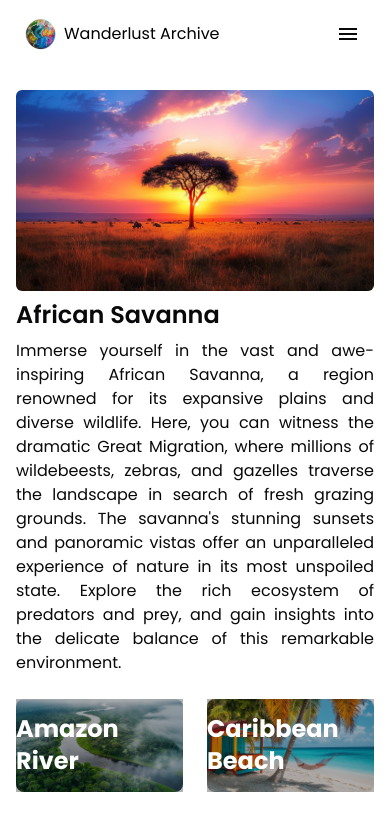
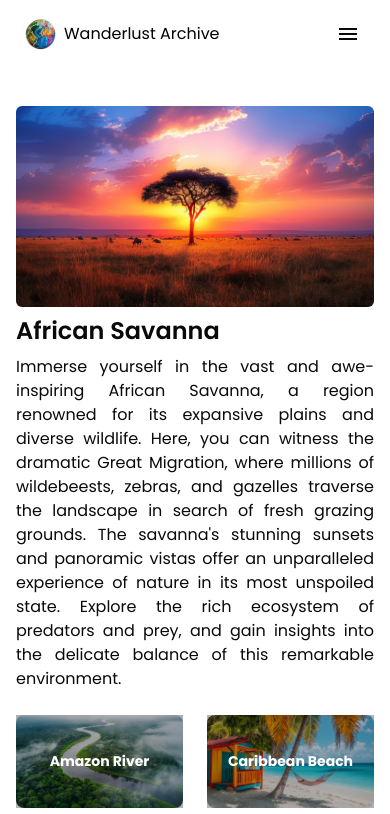
Before and after one commit to Ravsst2004/wanderlust-archive, a React (Vite) app: page /destinations/1 in a window 390 px wide. Shown: the top 814 px of the page. Built offline with nearby package versions, Linux system fonts and the light colour scheme; a web font is replaced by a local one.

Commit message:
Minor change: animation in detail daestination

```diff
--- a/src/components/layouts/Navbar.tsx
+++ b/src/components/layouts/Navbar.tsx
@@ -3,6 +3,7 @@ import logo from "../../assets/Wanderlust Archive.png";
 import MobileMenu from "./MobileMenu";
 import { useEffect, useState } from "react";
 import DesktopMenu from "./DesktopMenu";
+import { Link } from "react-router-dom";
 
 interface LinkMenuItem {
   name: string;
@@ -59,6 +60,7 @@ const Navbar = () => {
             alt="Wanderlust Archive Logo"
             className="w-8 md:w-12"
           />
+          <Link to="/">
             <h1
               className={`text-base md:text-xl lg:text-2xl ${
                 isScrolled || blockLink.includes(currentPath)
@@ -68,6 +70,7 @@ const Navbar = () => {
             >
               Wanderlust Archive
             </h1>
+          </Link>
         </div>
         <div className="text-2xl cursor-pointer">
           <div
--- a/src/components/ui/DetailDestination.tsx
+++ b/src/components/ui/DetailDestination.tsx
@@ -21,7 +21,7 @@ const DetailDestination = () => {
     []
   );
   const refDestination = useRef(null);
-  const isInViewDestination = useInView(refDestination, { once: true });
+  const isInViewDestination = useInView(refDestination);
   const navigate = useNavigate();
 
   const handleNavigate = (destinationId: number) => {
@@ -42,10 +42,15 @@ const DetailDestination = () => {
 
   return (
     <Layout>
-      <section className="mt-16">
+      <section className="max-w-7xl mx-auto mt-20" ref={refDestination}>
         <div className="flex flex-col justify-center items-center md:items-start md:flex-row gap-6 py-6 px-4">
           {destination && (
-            <div className="md:w-[70%] gap-4">
+            <motion.div
+              initial={{ y: -500 }}
+              animate={{ y: 0 }}
+              transition={{ duration: 1 }}
+              className="md:w-[70%] gap-4"
+            >
               <img
                 src={destination.image}
                 alt={destination.name}
@@ -55,13 +60,10 @@ const DetailDestination = () => {
                 {destination.name}
               </h1>
               <p className="text-justify">{destination.description}</p>
-            </div>
+            </motion.div>
           )}
 
-          <div
-            className="md:w-[30%] grid grid-cols-2 md:grid-cols-1 gap-6"
-            ref={refDestination}
-          >
+          <div className="md:w-[30%] grid grid-cols-2 md:grid-cols-1 gap-6">
             {newDestinationData.slice(0, 6).map((destination, index) => (
               <div
                 key={destination.id}
@@ -78,7 +80,7 @@ const DetailDestination = () => {
                 >
                   <div className="absolute inset-0 bg-black opacity-30 group-hover:opacity-0" />
                   <h1
-                    className={`absolute inset-0 flex items-center justify-center text-white text-2xl font-bold group-hover:scale-0 transition-transform ease-in duration-200`}
+                    className={`absolute text-sm sm:text-lg xl:text-2xl inset-0 flex items-center justify-center text-white font-bold group-hover:scale-0 transition-transform ease-in duration-200`}
                   >
                     {destination.name}
                   </h1>
--- a/src/pages/Destinations.tsx
+++ b/src/pages/Destinations.tsx
@@ -30,7 +30,7 @@ const Destinations = () => {
                 >
                   <div className="absolute inset-0 bg-black opacity-30 group-hover:opacity-0" />
                   <h1
-                    className={`absolute inset-0 flex items-center justify-center text-white text-2xl font-bold group-hover:scale-0 transition-transform ease-in duration-200`}
+                    className={`absolute text-lg md:text-2xl inset-0 flex items-center justify-center text-white font-bold group-hover:scale-0 transition-transform ease-in duration-200`}
                   >
                     {destination.name}
                   </h1>
--- a/src/pages/Home.tsx
+++ b/src/pages/Home.tsx
@@ -181,7 +181,7 @@ const ThirdSection = () => {
               >
                 <div className="absolute inset-0 bg-black opacity-30 group-hover:opacity-0" />
                 <h1
-                  className={`absolute inset-0 flex items-center justify-center text-white text-2xl font-bold group-hover:scale-0 transition-transform ease-in duration-200`}
+                  className={`absolute text-lg md:text-2xl inset-0 flex items-center justify-center text-white  font-bold group-hover:scale-0 transition-transform ease-in duration-200`}
                 >
                   {destination.name}
                 </h1>
```
Lines whose indentation alone changed are shown as unchanged.
